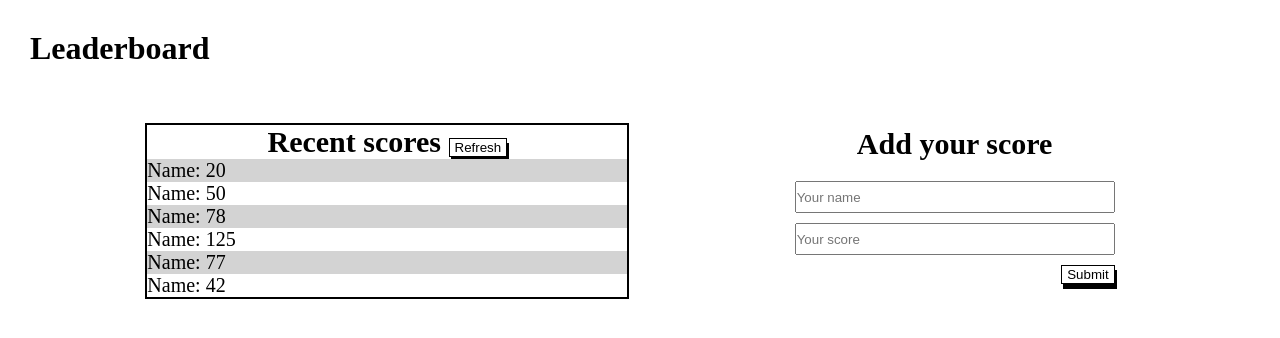
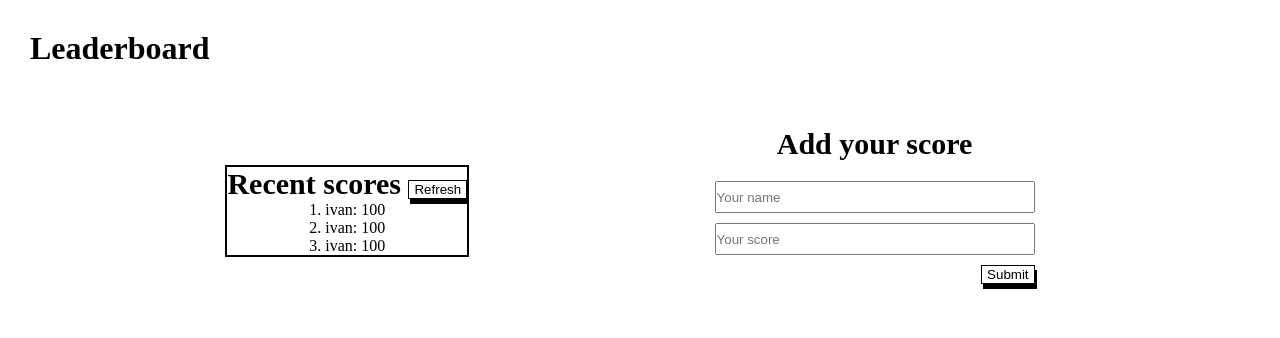
Before and after one commit to ivanmvh/LEADERBOARD-IMVH, a website built with webpack: page src/index.html in a window 1280 px wide. Built offline with nearby package versions, Linux system fonts and the light colour scheme.

Commit message:
Add showData module with mock data

```diff
--- a/src/index.html
+++ b/src/index.html
@@ -3,22 +3,18 @@
 <head>
     <meta charset="UTF-8">
     <meta name="viewport" content="width=device-width, initial-scale=1.0">
-    <title>Leaderboard</title>
+    <title>Leaderboard IMVH</title>
 </head>
 <body>
   <main>
     <h1 class="main-heading">Leaderboard</h1>
+    <h3 id="quote"></h3>
+    <h4 id="author"></h4>
     <div class="sections-container">
+
       <section class="leaders">
-        <h2 class="leaders-heading">Recent scores <button>Refresh</button></h2>
-        <ul class="leaders-container">
-          <li class="leader-0">Name: 20</li>
-          <li class="leader-1">Name: 50</li>
-          <li class="leader-0">Name: 78</li>
-          <li class="leader-1">Name: 125</li>
-          <li class="leader-0">Name: 77</li>
-          <li class="leader-1">Name: 42</li>
-        </ul>
+        <h2 class="leaders-heading">Recent scores <button class="refresh">Refresh</button></h2>
+        <ul class="scores-container"> </ul>
       </section>
 
       <section class="input-section">
@@ -29,6 +25,7 @@
           <button class="leader-submit" type="submit">Submit</button>
         </form>
       </section>
+
     </div>
   </main>
 </body>
--- a/src/index.js
+++ b/src/index.js
@@ -1 +1,32 @@
+/* import getLeadersData from '../cuarentena/getServerData';
+import newLeader from '../cuarentena/postNewScore';
+import quoteGenerator from './modules/quoteGenerator'; */
+import showData from '../src/modules/showData';
 import './style.css';
+/* Selectors */
+/*
+const leaderNameInput = document.querySelector('.leader-name');
+const leaderScoreInput = document.querySelector('.leader-score');
+const leaderForm = document.querySelector('.leader-form');
+const refreshBtn = document.querySelector('.refresh');
+*/
+/* Array */
+
+/*
+refreshBtn.addEventListener('click', () => {
+  getLeadersData();
+});
+
+leaderForm.addEventListener('submit', async (e) => {
+  e.preventDefault();
+  await newLeader(leaderNameInput.value, parseInt(leaderScoreInput.value, 10));
+  leaderNameInput.value = '';
+  leaderScoreInput.value = '';
+});
+*/
+/* quoteGenerator(); */
+/*
+getLeadersData();
+*/
+
+showData();
--- /dev/null
+++ b/src/modules/showData.js
@@ -0,0 +1,23 @@
+const showData = (data) => {
+  data = [
+    {user: "ivan",
+     score: "100"
+    },
+    {user: "ivan",
+     score: "100"
+    },
+    {user: "ivan",
+     score: "100"
+    }
+  ]
+  const scoresContainer = document.querySelector('.scores-container');
+  scoresContainer.innerHTML = '';
+  for (let i = 0; i < 10; i += 1) {
+    const newScore = document.createElement('li');
+    newScore.innerHTML = `${i + 1}. ${data[i].user}: ${data[i].score}`;
+    newScore.classList = 'scores';
+    scoresContainer.appendChild(newScore);
+  }
+};
+
+export default showData;
```
Also changed, not shown: 1 other file.
